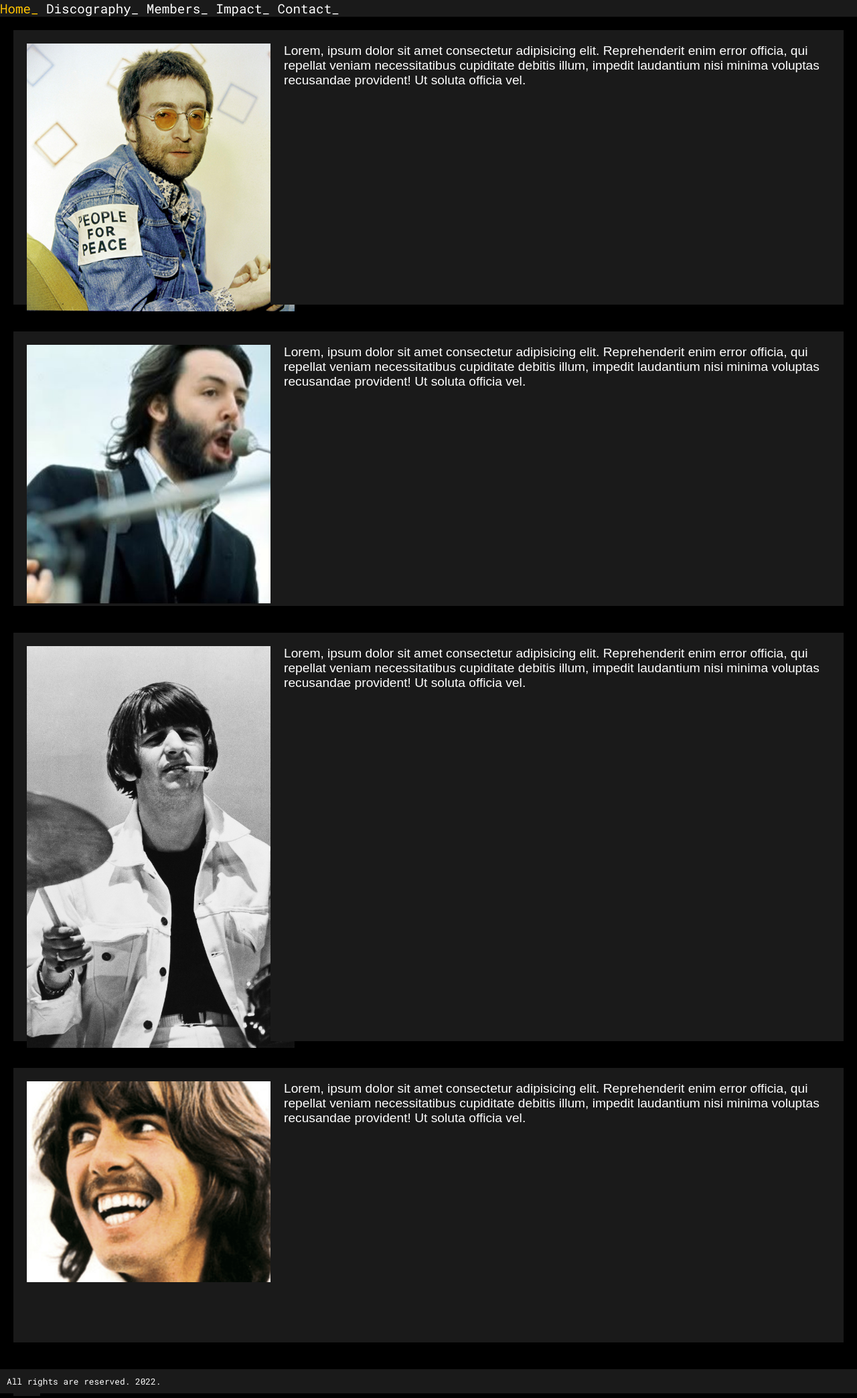
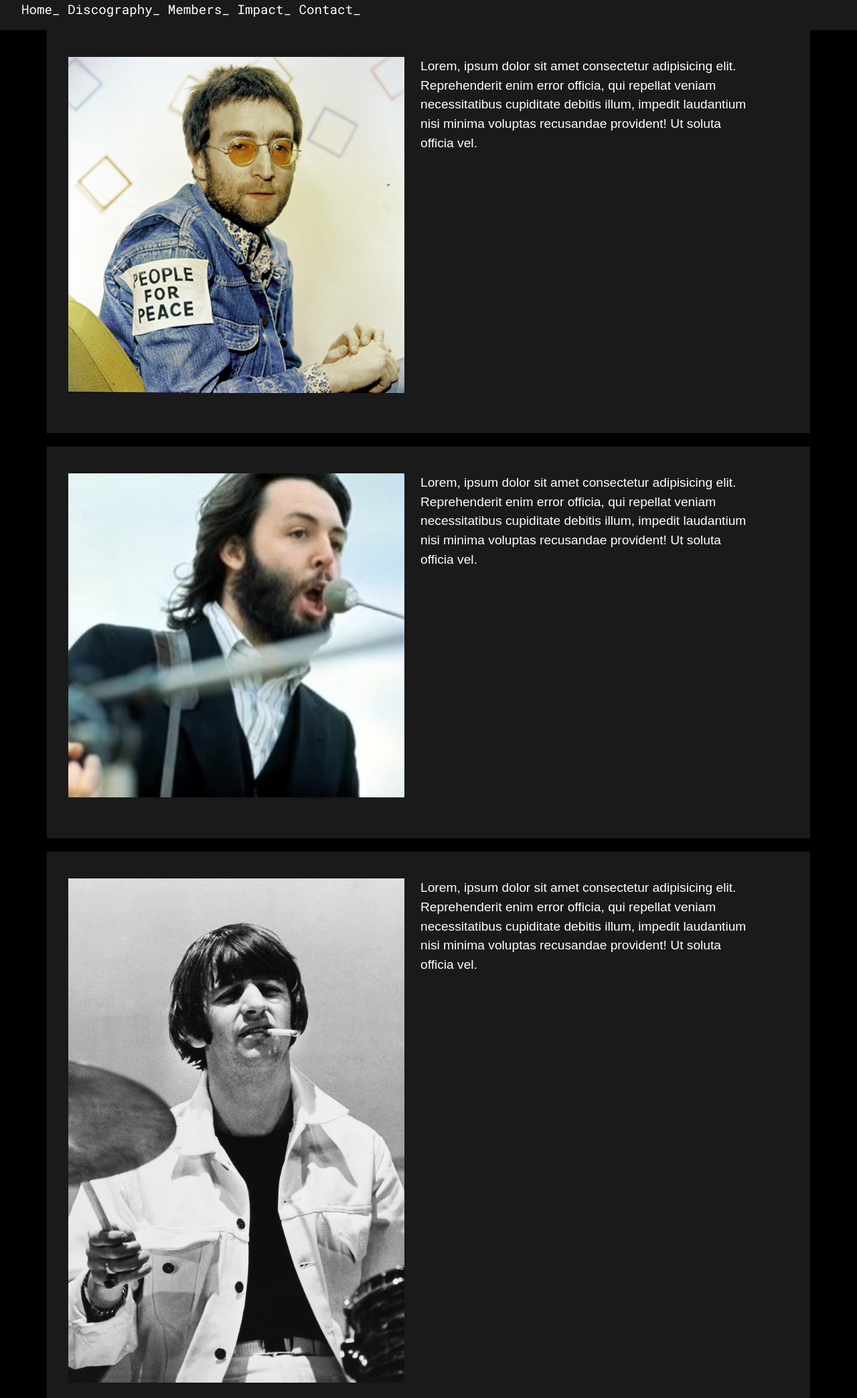
Before and after one commit to mdachery/Coder, a plain HTML site: page sections/members.html in a window 1280 px wide. Shown: the top 2088 px of the page at 67% size. Drawn offline with nearby package versions, Linux system fonts and the light colour scheme.

Commit message:
second  commit

```diff
--- a/sections/members.html
+++ b/sections/members.html
@@ -5,6 +5,7 @@
     <meta http-equiv="X-UA-Compatible" content="IE=edge">
     <meta name="viewport" content="width=device-width, initial-scale=1.0">
     <title>Beatles</title>
+    <link href="https://cdn.jsdelivr.net/npm/bootstrap@5.0.2/dist/css/bootstrap.min.css" rel="stylesheet" integrity="sha384-EVSTQN3/azprG1Anm3QDgpJLIm9Nao0Yz1ztcQTwFspd3yD65VohhpuuCOmLASjC" crossorigin="anonymous">
     <link rel="stylesheet" href="../css/members.css">
     <link rel="preconnect" href="https://fonts.googleapis.com">
     <link rel="preconnect" href="https://fonts.gstatic.com" crossorigin>
@@ -24,19 +25,28 @@
     </header>
 
     <article>
-        <section class="grid">
-            <div class="img1"><img src="../assets/img/members/john.jpeg"></div>
-            <div class="text1"><p>Lorem, ipsum dolor sit amet consectetur adipisicing elit. Reprehenderit enim error officia, qui repellat veniam necessitatibus cupiditate debitis illum, impedit laudantium nisi minima voluptas recusandae provident! Ut soluta officia vel.</p></div>
-            <div class="img2"><img src="../assets/img/members/paul.jpeg"></div>
-            <div class="text2"><p>Lorem, ipsum dolor sit amet consectetur adipisicing elit. Reprehenderit enim error officia, qui repellat veniam necessitatibus cupiditate debitis illum, impedit laudantium nisi minima voluptas recusandae provident! Ut soluta officia vel.</p></div>
-            <div class="img3"><img src="../assets/img/members/ringo.jpeg"></div>
-            <div class="text3"><p>Lorem, ipsum dolor sit amet consectetur adipisicing elit. Reprehenderit enim error officia, qui repellat veniam necessitatibus cupiditate debitis illum, impedit laudantium nisi minima voluptas recusandae provident! Ut soluta officia vel.</p></div>
-            <div class="img4"><img src="../assets/img/members/george.png"></div>
-            <div class="text4"><p>Lorem, ipsum dolor sit amet consectetur adipisicing elit. Reprehenderit enim error officia, qui repellat veniam necessitatibus cupiditate debitis illum, impedit laudantium nisi minima voluptas recusandae provident! Ut soluta officia vel.</p></div>
-            <div></div>
+        <section class="container">
+            <div class="row">
+                <div class="row col-xl-6 col-xs-12"><img src="../assets/img/members/john.jpeg"></div>
+                <div class="row col-xl-6 col-xs-12"><p>Lorem, ipsum dolor sit amet consectetur adipisicing elit. Reprehenderit enim error officia, qui repellat veniam necessitatibus cupiditate debitis illum, impedit laudantium nisi minima voluptas recusandae provident! Ut soluta officia vel.</p></div>
+           </div>
+           <div class="row">
+                <div class="row col-xl-6 col-xs-12"><img src="../assets/img/members/paul.jpeg"></div>
+                <div class="row col-xl-6 col-xs-12"><p>Lorem, ipsum dolor sit amet consectetur adipisicing elit. Reprehenderit enim error officia, qui repellat veniam necessitatibus cupiditate debitis illum, impedit laudantium nisi minima voluptas recusandae provident! Ut soluta officia vel.</p></div>
+            </div>
+            <div class="row">
+                <div class="row col-xl-6 col-xs-12"><img src="../assets/img/members/ringo.jpeg"></div>
+                <div class="row col-xl-6 col-xs-12"><p>Lorem, ipsum dolor sit amet consectetur adipisicing elit. Reprehenderit enim error officia, qui repellat veniam necessitatibus cupiditate debitis illum, impedit laudantium nisi minima voluptas recusandae provident! Ut soluta officia vel.</p></div>
+            </div>
+            <div class="row">
+                <div class="row col-xl-6 col-xs-12"><img src="../assets/img/members/george.png"></div>
+                <div class="row col-xl-6 col-xs-12"><p>Lorem, ipsum dolor sit amet consectetur adipisicing elit. Reprehenderit enim error officia, qui repellat veniam necessitatibus cupiditate debitis illum, impedit laudantium nisi minima voluptas recusandae provident! Ut soluta officia vel.</p></div>
+            </div>
         </section>
     </article>
 
     <footer><p class="footer">All rights are reserved. 2022.</p></footer>
+
+    <script src="https://cdn.jsdelivr.net/npm/bootstrap@5.0.2/dist/js/bootstrap.bundle.min.js" integrity="sha384-MrcW6ZMFYlzcLA8Nl+NtUVF0sA7MsXsP1UyJoMp4YLEuNSfAP+JcXn/tWtIaxVXM" crossorigin="anonymous"></script>
 </body>
 </html>
```
Also changed, not shown: index.html (+12 -4 lines).
